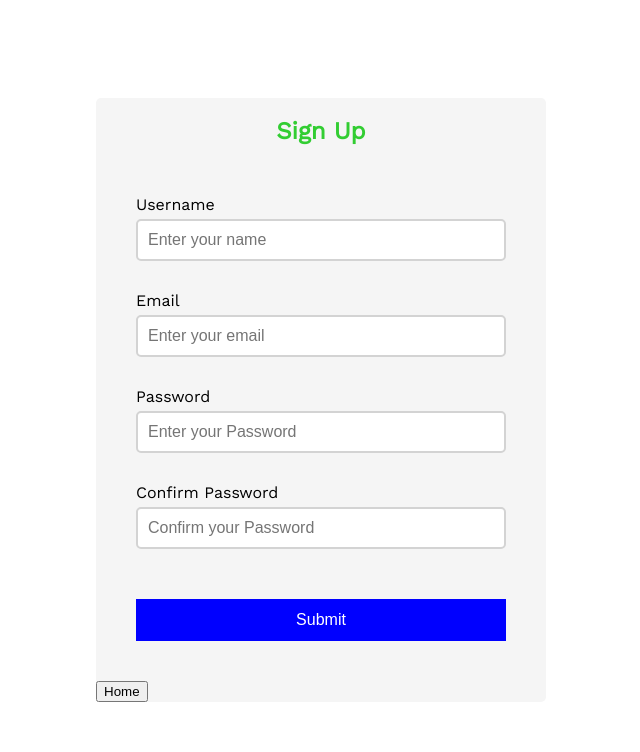
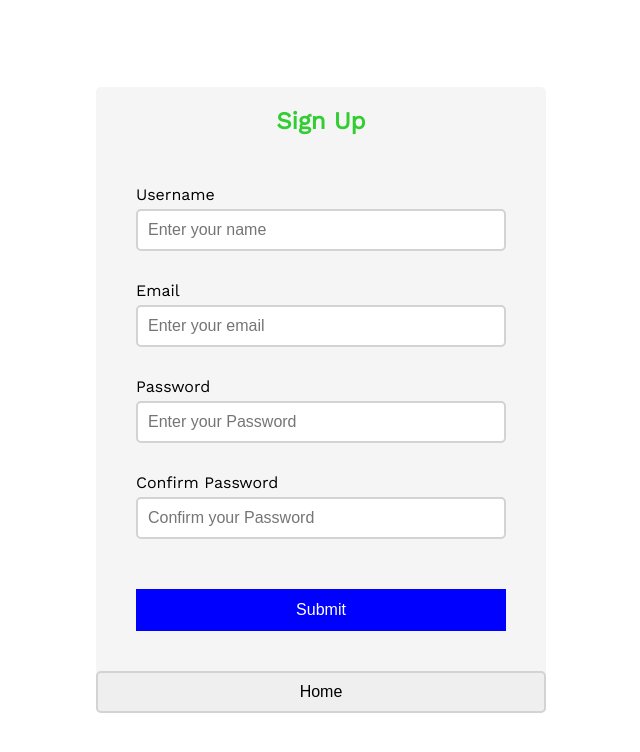
Before and after one commit to zaighamhafeez/JavaScriptProjects, a plain HTML site: page project01/index.html in a window 1280 px wide. Shown: the whole page, without its empty margins (319-959 px from the left). Drawn offline with nearby package versions, Linux system fonts and the light colour scheme.

Commit message:
Update style.css
style Home button

```diff
--- a/project01/style.css
+++ b/project01/style.css
@@ -98,3 +98,12 @@ h2 {
     font-size: 16px;
 
 }
+
+button.home {
+    cursor: pointer;
+    padding: 10px;
+    border: 2px solid lightgray;
+    border-radius: 5px;
+    width: 100%;
+    font-size: 16px;
+}
```
